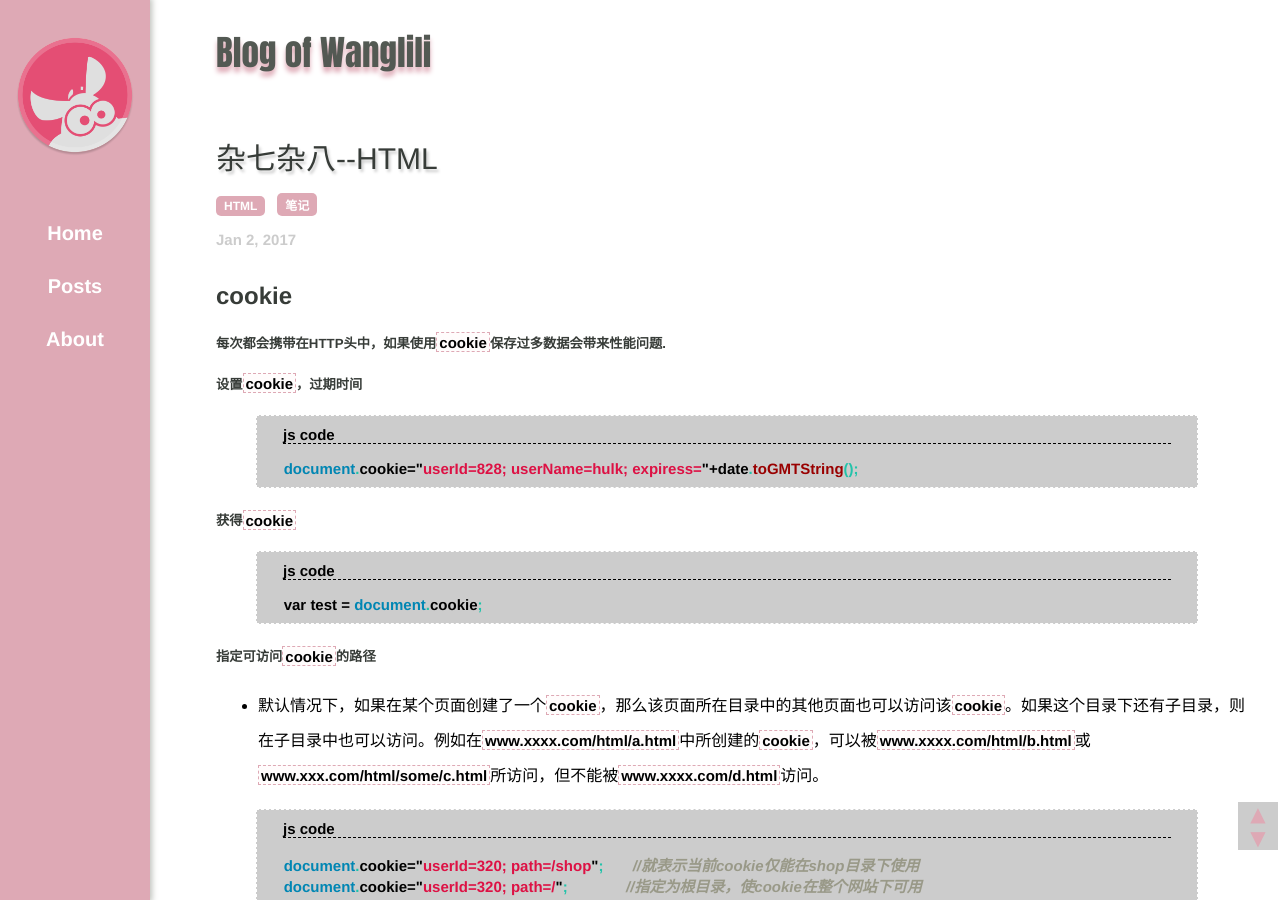
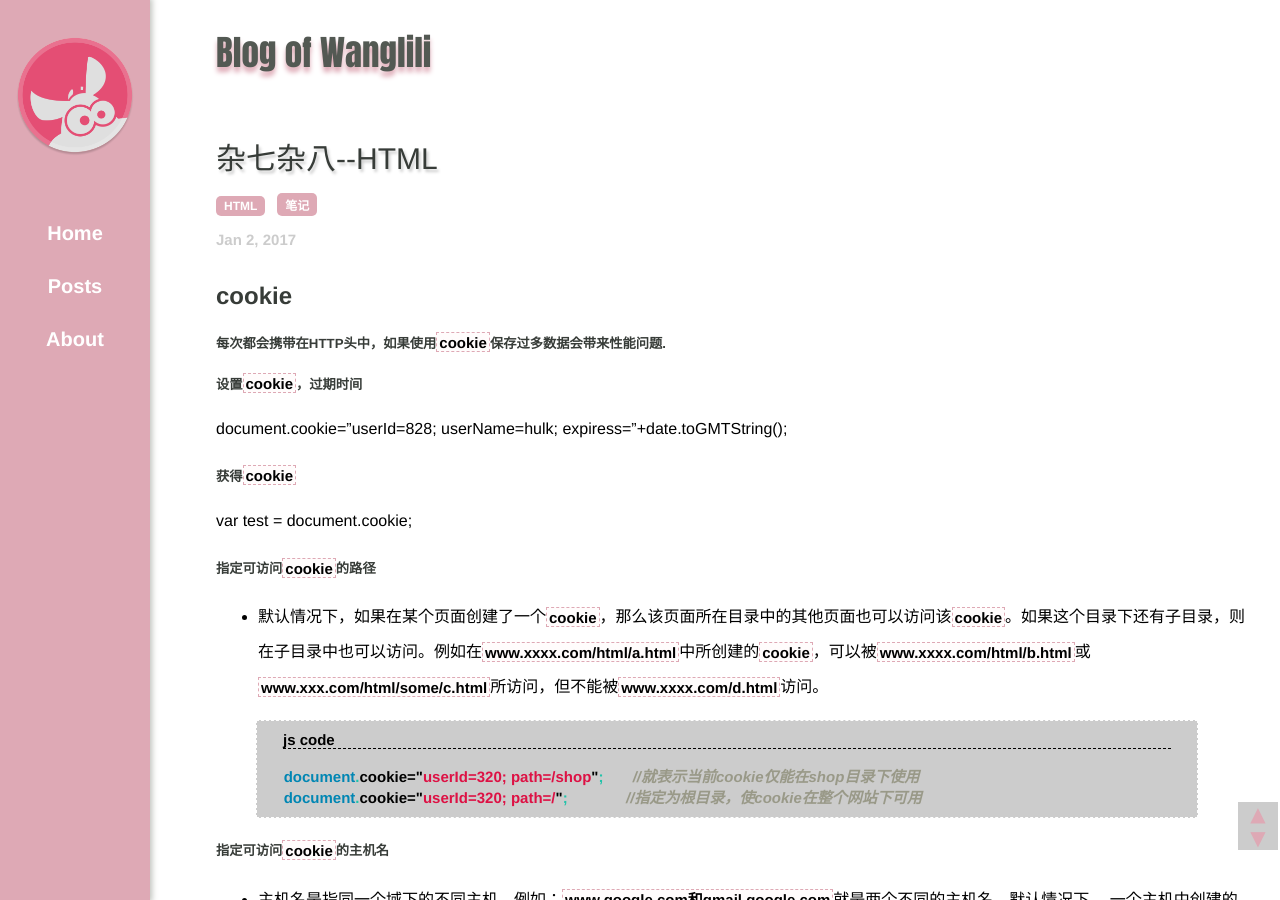
Before and after one commit to Gemini-wang/blog, a Jekyll site: the page built from _posts/2017-01-02-HTML-mixed.md, in a window 1280 px wide and 900 px high. Built offline with Jekyll 4.4.1, drawn with Linux system fonts in a browser that asks for light colours; nearby versions of some CDN libraries; library files that are not in the unit come from our copies; Markdown is read by kramdown in place of the engine named in the settings; comment, search, counter and statistics services are not loaded.

Commit message:
Update 2017-01-02-HTML-mixed.md

```diff
--- a/_posts/2017-01-02-HTML-mixed.md
+++ b/_posts/2017-01-02-HTML-mixed.md
@@ -12,13 +12,10 @@ excerpt: 本文主要记录了几种离线存储cookie/sessionStorage/localStora
 #####每次都会携带在HTTP头中，如果使用`cookie`保存过多数据会带来性能问题.
 
 #####设置`cookie`，过期时间
-{% highlight js %}
-    document.cookie="userId=828; userName=hulk; expiress="+date.toGMTString();
-{% endhighlight %}
+document.cookie="userId=828; userName=hulk; expiress="+date.toGMTString();
+
 #####获得`cookie`
-{% highlight js %}
-    var test = document.cookie;
-{% endhighlight %}
+var test = document.cookie;
 
 #####指定可访问`cookie`的路径
 * 默认情况下，如果在某个页面创建了一个`cookie`，那么该页面所在目录中的其他页面也可以访问该`cookie`。如果这个目录下还有子目录，则在子目录中也可以访问。例如在`www.xxxx.com/html/a.html`中所创建的`cookie`，可以被`www.xxxx.com/html/b.html`或 `www.xxx.com/html/some/c.html`所访问，但不能被`www.xxxx.com/d.html`访问。
```
